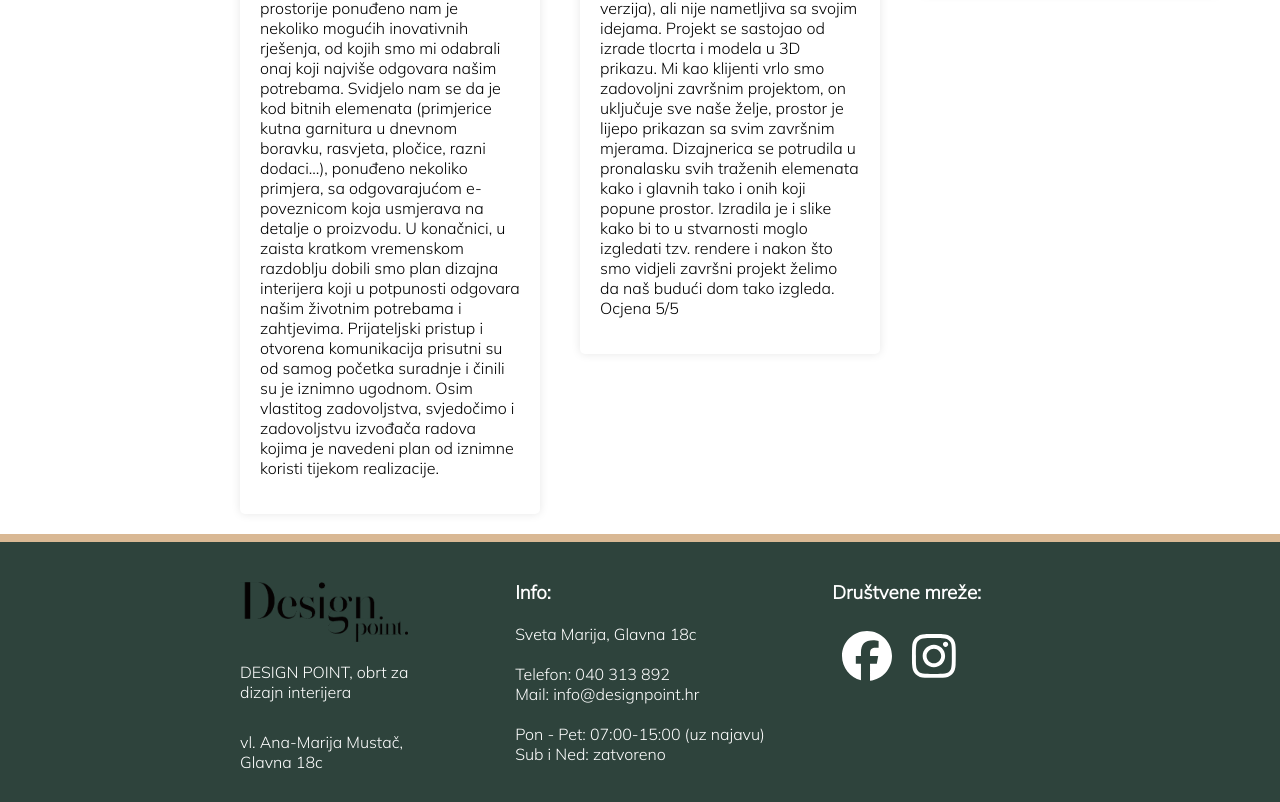
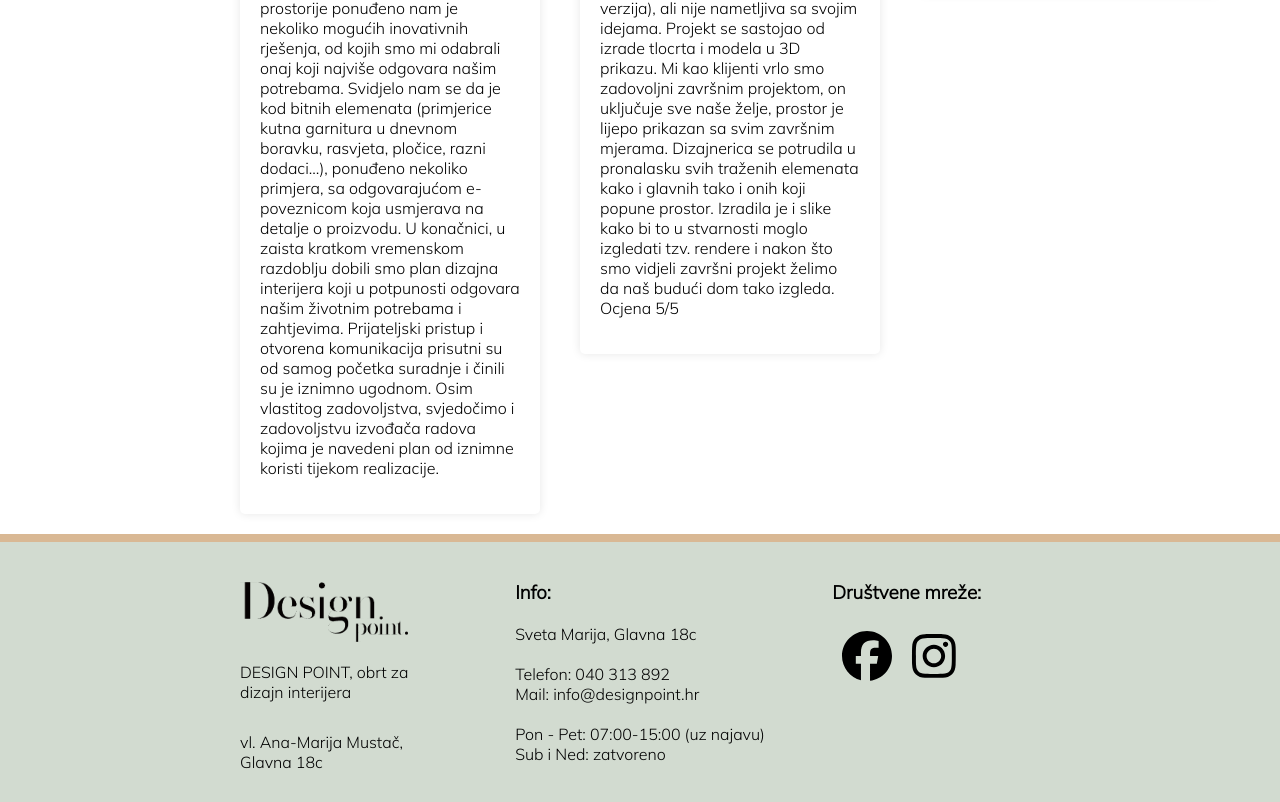
Before and after one commit to YDundie/designPoint, a Next.js app: page / in a window 1280 px wide. Shown: the part 2199-3001 px from the top of the page. Built offline with nearby package versions, Linux system fonts and the light colour scheme.

Commit message:
Footer color change

```diff
--- a/styles/Footer.module.css
+++ b/styles/Footer.module.css
@@ -1,8 +1,8 @@
 .footer {
   padding: 0 15rem;
   border-top: 8px solid var(--highlight-color);
-  background-color: var(--secondary-text-color);
-  color: #fff;
+  background-color: #d2dbd0;
+  color: black;
   display: flex;
   min-height: 220px;
 }
@@ -58,7 +58,7 @@
 .socialsInfo p {
   font-size: 50px;
   margin: 0 10px;
-  color: #fff;
+  color: black;
   transition: all 0.2s ease;
 }
 
```
